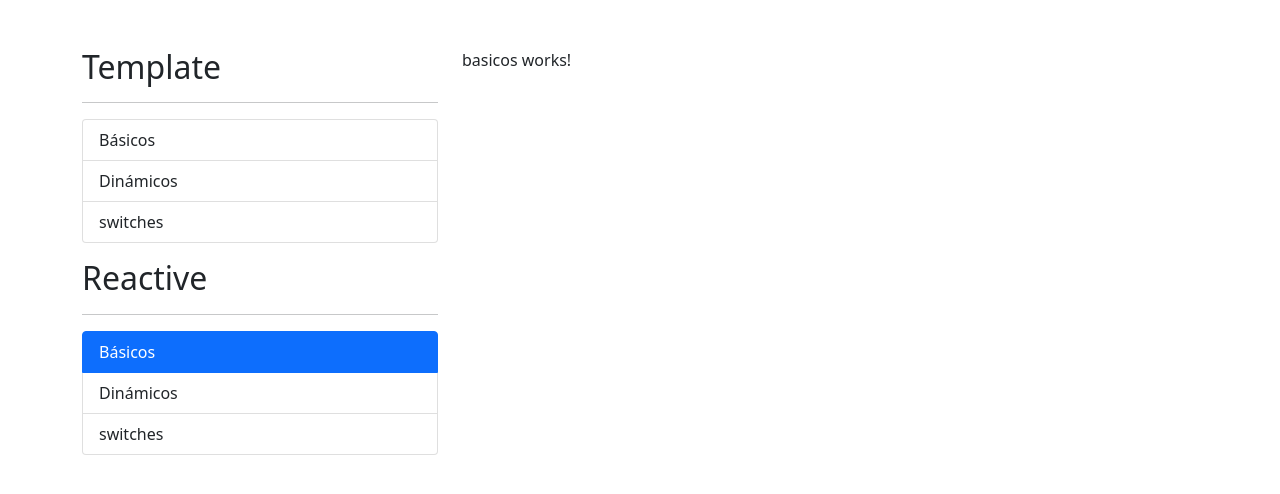
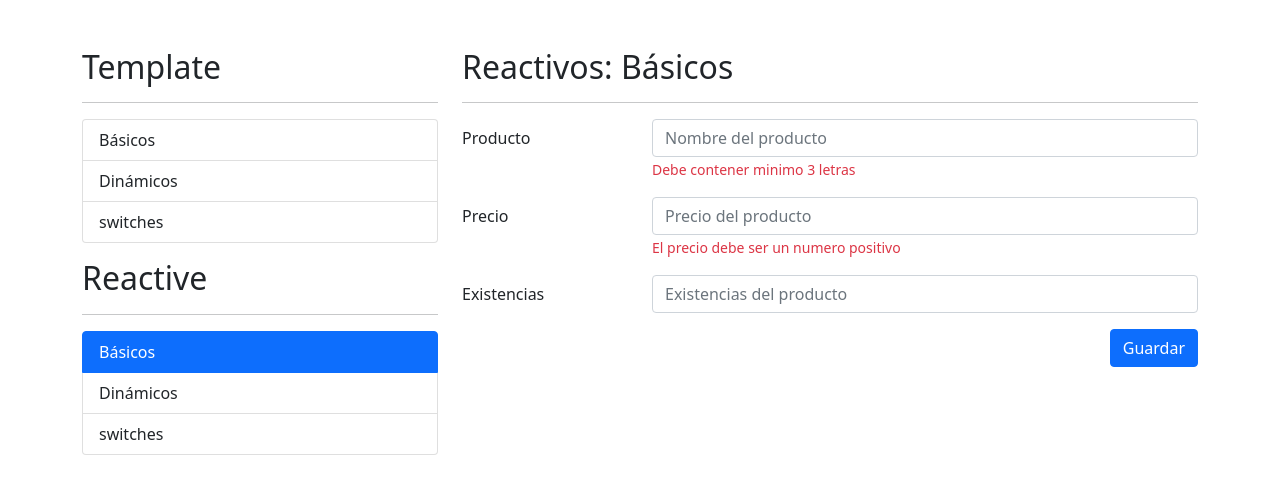
Before and after one commit to jacobgtzmtz/formularios-App, an Angular app: page /reactive/basicos in a window 1280 px wide. Shown: the top 494 px of the page. Built offline with nearby package versions, Linux system fonts and the light colour scheme.

Commit message:
estructura html basica de forms reactivos

```diff
--- a/src/app/reactive/basicos/basicos.component.html
+++ b/src/app/reactive/basicos/basicos.component.html
@@ -1 +1,77 @@
-<p>basicos works!</p>
+<h2>Reactivos: Básicos</h2>
+<hr />
+
+<div class="row">
+  <div class="col">
+    <form autocomplete="off">
+      <!--Campo del producto-->
+      <div class="mb-3 row">
+        <label class="col-sm-3 col-form-label"> Producto </label>
+        <div class="col-sm-9">
+          <input
+            type="text"
+            class="form-control"
+            placeholder="Nombre del producto"
+          />
+          <span class="form-text text-danger"
+            >Debe contener minimo 3 letras</span
+          >
+        </div>
+      </div>
+
+      <!--Campo del precio-->
+      <div class="mb-3 row">
+        <label class="col-sm-3 col-form-label"> Precio </label>
+        <div class="col-sm-9">
+          <input
+            type="number"
+            class="form-control"
+            placeholder="Precio del producto"
+          />
+
+          <span class="form-text text-danger"
+            >El precio debe ser un numero positivo</span
+          >
+        </div>
+      </div>
+
+      <!--Campo de existencias-->
+      <div class="mb-3 row">
+        <label class="col-sm-3 col-form-label"> Existencias </label>
+        <div class="col-sm-9">
+          <input
+            type="number"
+            class="form-control"
+            placeholder="Existencias del producto"
+          />
+        </div>
+      </div>
+
+      <div class="row">
+        <div class="col">
+          <button
+            type="submit"
+            class="btn btn-primary float-end"
+          >
+            Guardar
+          </button>
+        </div>
+      </div>
+    </form>
+  </div>
+</div>
+
+<!-- <div class="row">
+  <div class="col">
+    <span>Valid</span>
+    <pre>{{ miFormulario.valid }} </pre>
+    <span>Pristine</span>
+    <pre>{{ miFormulario.pristine }} </pre>
+    <span>Touched</span>
+    <pre>{{ miFormulario.touched }} </pre>
+    <span>Value</span>
+    <pre>{{ miFormulario.value | json }} </pre>
+    <span>Value</span>
+    <pre>{{ miFormulario.controls.existencias?.errors | json }} </pre>
+  </div>
+</div> -->
--- a/src/app/reactive/dinamicos/dinamicos.component.html
+++ b/src/app/reactive/dinamicos/dinamicos.component.html
@@ -1 +1,79 @@
-<p>dinamicos works!</p>
+<h2>Reactivos <small>Dinámicos</small></h2>
+<hr />
+<form autocomplete="off">
+  <!--Nombre persona-->
+  <div class="row mb-3">
+    <div class="col col-sm-3">
+      <label class="col-form-label">Nombre</label>
+    </div>
+    <div class="col col-sm-9">
+      <input
+        class="form-control"
+        placeholder="Introduce el nombre"
+        type="text"
+      />
+      <label
+        class="form-text text-danger"
+        >Este campo es obligatorio</label
+      >
+    </div>
+  </div>
+
+  <!--Agregar-->
+  <div class="row mb-3">
+    <div class="col col-sm-3">
+      <label class="col-form-label">Libro</label>
+    </div>
+    <div class="col col-sm-9">
+      <div class="input-group">
+        <!-- <input class="form-control" placeholder="Agregar" type="text" #favorito />
+        <button class="btn btn-outline-primary"  type="button" (click) = "agregar({'id': persona.favoritos.length + 1, 'nombre': favorito.value  })">
+          Agregar favorito
+        </button> -->
+        <input class="form-control" placeholder="Agregar favorito..." type="text"/>
+        <button class="btn btn-outline-primary"  type="button" >
+          Agregar
+        </button>
+      </div>
+    </div>
+  </div>
+
+  <!--Favoritos-->
+  <div class="row mb-3">
+    <div class="col col-sm-3">
+      <label class="col-form-label">Favoritos</label>
+    </div>
+    <div class="col col-sm-9">
+      <div class="input-group">
+        <input type="text" class="form-control" />
+        <button class="btn btn-outline-danger" type="button" >Eliminar</button>
+      </div>
+    </div>
+  </div>
+
+  <div class="row">
+    <div class="col">
+      <button
+        class="btn btn-primary float-end"
+        type="button"
+      >
+        Guardar
+      </button>
+    </div>
+  </div>
+</form>
+
+<!--
+<div class="row">
+  <span>Formulario status</span>
+  <pre>
+    {{ miFormulario?.invalid | json }}
+  </pre>
+</div>
+
+<div class="row">
+  <span>Datos persona</span>
+  <pre>
+    {{ persona | json }}
+  </pre>
+</div> -->
--- a/src/app/reactive/switches/switches.component.html
+++ b/src/app/reactive/switches/switches.component.html
@@ -1 +1,71 @@
-<p>switches works!</p>
+<h2>Template: <small>Switches</small></h2>
+<hr />
+
+<form autocomplete="off">
+  <!--Radios-->
+  <div class="row mb-3">
+    <label class="col-sm-3 col-form-label">Género:</label>
+    <div class="col-sm-9">
+      <div class="form-check">
+        <input
+          class="form-check-input"
+          type="radio"
+          name="radioGenero"
+          id="radioMasculino"
+          value='M'
+        />
+        <label class="form-check-label" for="radioMasculino"> Masculino </label>
+      </div>
+      <div class="form-check">
+        <input
+          class="form-check-input"
+          type="radio"
+          name="radioGenero"
+          id="radioFemenino"
+          value='F'
+        />
+        <label class="form-check-label" for="radioFemenino"> Femenino </label>
+      </div>
+    </div>
+  </div>
+
+  <!--switches-->
+  <div class="row mb-3">
+    <label class="col-sm-3 col-form-label">Notificaciones:</label>
+    <div class="col-sm-9 mt-2">
+      <div class="form-check form-switch">
+        <input class="form-check-input" type="checkbox" id="notificaciones"/>
+        <label class="form-check-label" for="notificaciones"
+          >Recibir Notificaciones</label
+        >
+      </div>
+    </div>
+  </div>
+
+  <!--checkBox-->
+  <div class="row mb-3">
+    <label class="col-sm-3 col-form-label"></label>
+    <div class="col-sm-9">
+      <div class="form-check">
+        <input class="form-check-input" type="checkbox" id="termycond"/>
+        <label class="form-check-label" for="termycond"> Acepto terminos y condiciones </label>
+      </div>
+    </div>
+  </div>
+
+  <!--Boton Guardar-->
+  <div class="row mb-3">
+    <div class="col">
+      <button class="btn btn-primary float-end">Guardar</button>
+    </div>
+  </div>
+</form>
+
+
+<!-- <h4>Formulario</h4>
+<pre>
+  {{miFormulario.value | json}}
+</pre>
+
+<h4>Estatus</h4>
+<pre>{{miFormulario.status}}</pre> -->
```
